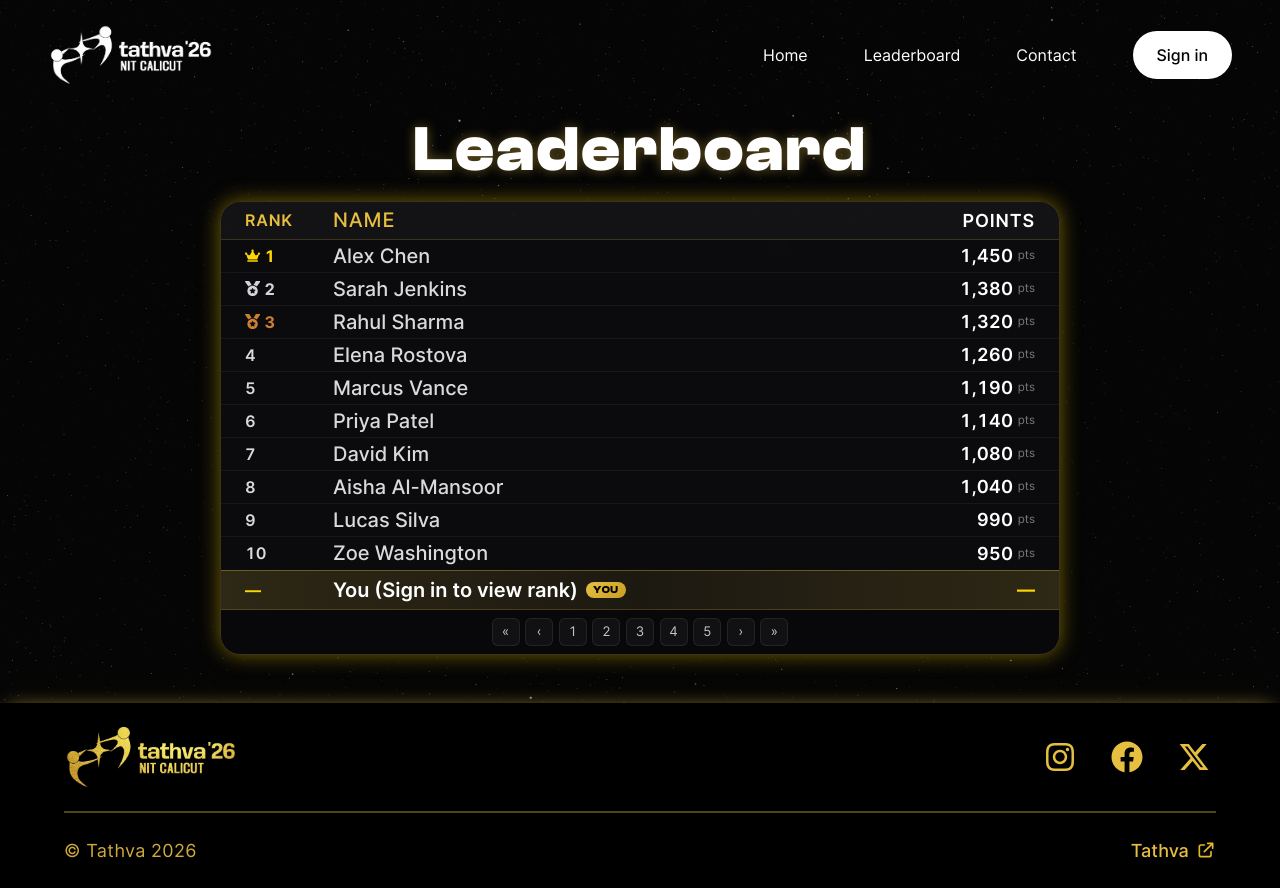
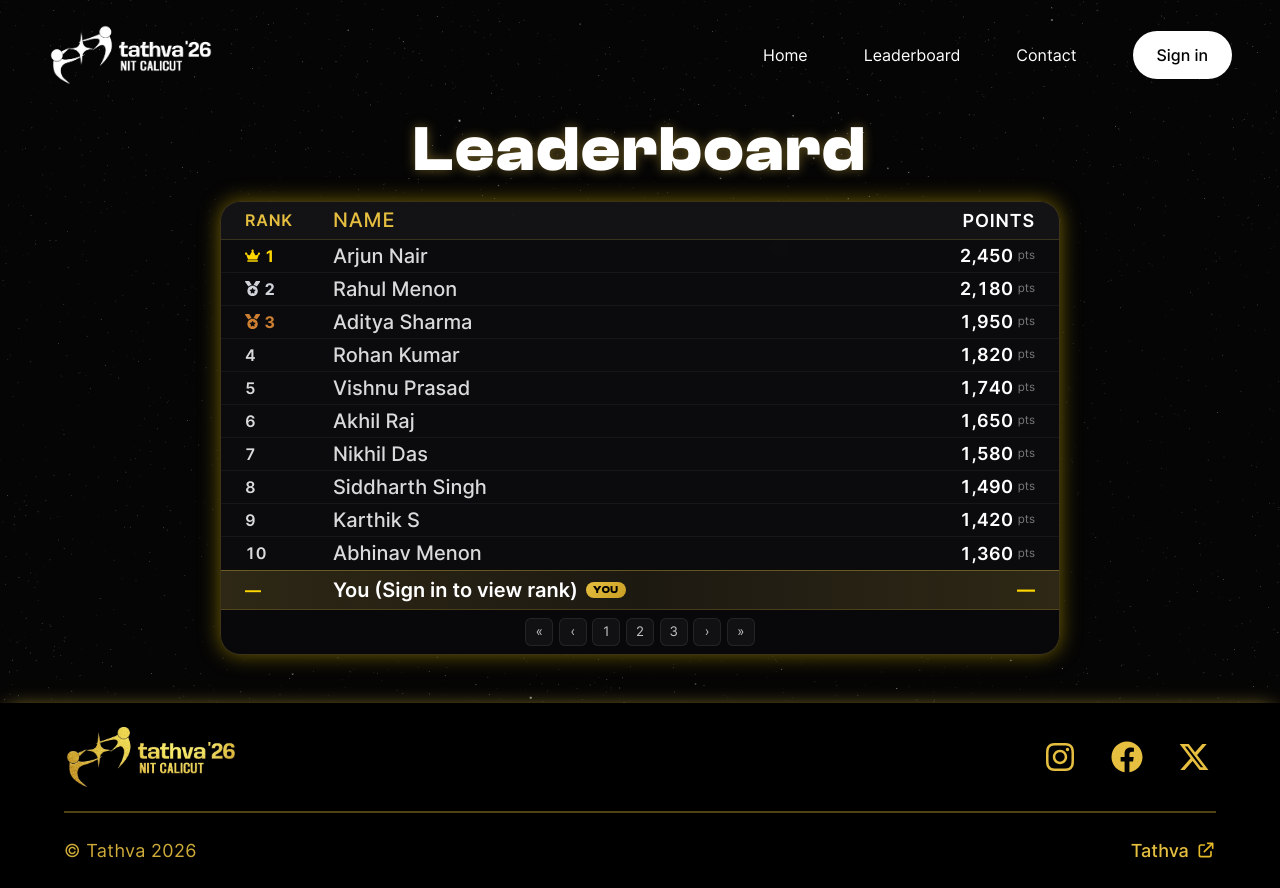
Before and after one commit to ItsThareesh/ca-frontend, a Next.js app: page /leaderboard in a window 1280 px wide. Built offline with nearby package versions, Linux system fonts and the light colour scheme.

Commit message:
Update leaderboard participants with new data

```diff
--- a/pages/leaderboard.js
+++ b/pages/leaderboard.js
@@ -5,56 +5,36 @@ import styles from 'components/leaderboard/leaderboard.module.css'
 import { FaCrown, FaMedal } from 'react-icons/fa'
 
 const MOCK_PARTICIPANTS = [
-	{ rank: 1, name: 'Alex Chen', points: 1450 },
-	{ rank: 2, name: 'Sarah Jenkins', points: 1380 },
-	{ rank: 3, name: 'Rahul Sharma', points: 1320 },
-	{ rank: 4, name: 'Elena Rostova', points: 1260 },
-	{ rank: 5, name: 'Marcus Vance', points: 1190 },
-	{ rank: 6, name: 'Priya Patel', points: 1140 },
-	{ rank: 7, name: 'David Kim', points: 1080 },
-	{ rank: 8, name: 'Aisha Al-Mansoor', points: 1040 },
-	{ rank: 9, name: 'Lucas Silva', points: 990 },
-	{ rank: 10, name: 'Zoe Washington', points: 950 },
-	{ rank: 11, name: 'Vikram Malhotra', points: 920 },
-	{ rank: 12, name: 'Emma Watson', points: 890 },
-	{ rank: 13, name: 'Arjun Nair', points: 870 },
-	{ rank: 14, name: 'Chloe Dubois', points: 850 },
-	{ rank: 15, name: 'Rohan Gupta', points: 830 },
-	{ rank: 16, name: 'Sophia Martinez', points: 810 },
-	{ rank: 17, name: 'Karthik Rao', points: 790 },
-	{ rank: 18, name: 'Liam O’Connor', points: 780 },
-	{ rank: 19, name: 'Ananya Iyer', points: 760 },
-	{ rank: 20, name: 'Noah Miller', points: 750 },
-	{ rank: 21, name: 'Meera Nambiar', points: 730 },
-	{ rank: 22, name: 'Oliver Brown', points: 710 },
-	{ rank: 23, name: 'Siddharth Varma', points: 700 },
-	{ rank: 24, name: 'You (Ambassador)', points: 680, isCurrentUser: true },
-	{ rank: 25, name: 'Isabella Garcia', points: 670 },
-	{ rank: 26, name: 'Aditya Menon', points: 650 },
-	{ rank: 27, name: 'Mia Tanaka', points: 640 },
-	{ rank: 28, name: 'Gautam Pillai', points: 620 },
-	{ rank: 29, name: 'Benjamin Scott', points: 610 },
-	{ rank: 30, name: 'Diya Krishnan', points: 590 },
-	{ rank: 31, name: 'Ethan Hunt', points: 580 },
-	{ rank: 32, name: 'Sneha Reddy', points: 560 },
-	{ rank: 33, name: 'Alexander Wright', points: 550 },
-	{ rank: 34, name: 'Tanvi Joshi', points: 530 },
-	{ rank: 35, name: 'Daniel Craig', points: 520 },
-	{ rank: 36, name: 'Rhea Kurien', points: 500 },
-	{ rank: 37, name: 'William Turner', points: 490 },
-	{ rank: 38, name: 'Naveen George', points: 470 },
-	{ rank: 39, name: 'Charlotte Evans', points: 460 },
-	{ rank: 40, name: 'Harish Kumar', points: 440 },
-	{ rank: 41, name: 'Amelia Jones', points: 430 },
-	{ rank: 42, name: 'Varun Das', points: 410 },
-	{ rank: 43, name: 'Grace Hopper', points: 400 },
-	{ rank: 44, name: 'Tarun Mathur', points: 380 },
-	{ rank: 45, name: 'Hannah Abbott', points: 360 },
-	{ rank: 46, name: 'Abhishek Roy', points: 350 },
-	{ rank: 47, name: 'Victoria Thorne', points: 330 },
-	{ rank: 48, name: 'Deepak Chopra', points: 310 },
-	{ rank: 49, name: 'Natalie Portman', points: 290 },
-	{ rank: 50, name: 'Samir Sheikh', points: 270 },
+	{ rank: 1, name: 'Arjun Nair', points: 2450 },
+	{ rank: 2, name: 'Rahul Menon', points: 2180 },
+	{ rank: 3, name: 'Aditya Sharma', points: 1950 },
+	{ rank: 4, name: 'Rohan Kumar', points: 1820 },
+	{ rank: 5, name: 'Vishnu Prasad', points: 1740 },
+	{ rank: 6, name: 'Akhil Raj', points: 1650 },
+	{ rank: 7, name: 'Nikhil Das', points: 1580 },
+	{ rank: 8, name: 'Siddharth Singh', points: 1490 },
+	{ rank: 9, name: 'Karthik S', points: 1420 },
+	{ rank: 10, name: 'Abhinav Menon', points: 1360 },
+	{ rank: 11, name: 'Dev Sharma', points: 1290 },
+	{ rank: 12, name: 'Anand Krishnan', points: 1210 },
+	{ rank: 13, name: 'Varun R', points: 1150 },
+	{ rank: 14, name: 'Akshay Kumar', points: 1090 },
+	{ rank: 15, name: 'Neeraj P', points: 1030 },
+	{ rank: 16, name: 'Sanjay Nair', points: 970 },
+	{ rank: 17, name: 'Manu Thomas', points: 920 },
+	{ rank: 18, name: 'Vivek Raj', points: 870 },
+	{ rank: 19, name: 'Rishi Menon', points: 820 },
+	{ rank: 20, name: 'Ishan Gupta', points: 780 },
+	{ rank: 21, name: 'Aman Verma', points: 740 },
+	{ rank: 22, name: 'Joel Joseph', points: 710 },
+	{ rank: 23, name: 'Hari Krishnan', points: 690 },
+	{ rank: 24, name: 'Prashant Raj', points: 680 },
+	{ rank: 25, name: 'Vimal Das', points: 650 },
+	{ rank: 26, name: 'Sreehari M', points: 620 },
+	{ rank: 27, name: 'Yash Raj', points: 590 },
+	{ rank: 28, name: 'Rohit Sharma', points: 560 },
+	{ rank: 29, name: 'Amal Joseph', points: 530 },
+	{ rank: 30, name: 'Mohit Kumar', points: 500 },
 ]
 
 const ITEMS_PER_PAGE = 10
```
